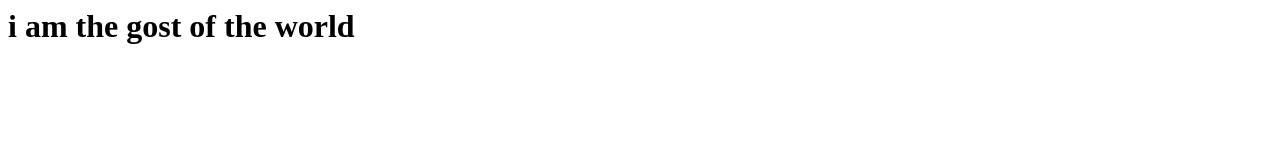
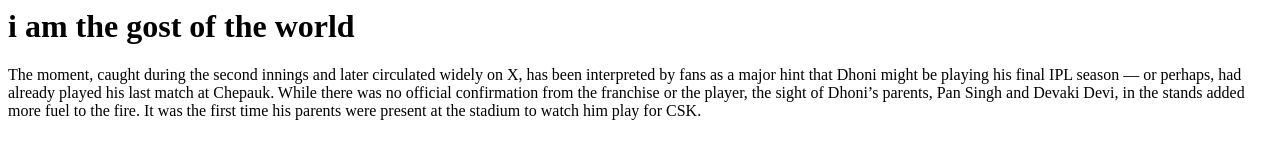
Before and after one commit to SMK120/html, a plain HTML site: page index.html in a window 1280 px wide. Drawn offline with Linux system fonts and the light colour scheme.

Commit message:
lakalaka

```diff
--- a/index.html
+++ b/index.html
@@ -6,5 +6,8 @@
     </head>
     <body>
         <h1> i am the gost of the world</h1>
+        <p>The moment, caught during the second innings and later circulated widely on X, has been interpreted by fans as a major hint that Dhoni might be playing his final IPL season — or perhaps, had already played his last match at Chepauk.
+
+            While there was no official confirmation from the franchise or the player, the sight of Dhoni’s parents, Pan Singh and Devaki Devi, in the stands added more fuel to the fire. It was the first time his parents were present at the stadium to watch him play for CSK.</p>
     </body>
 </html>
```
